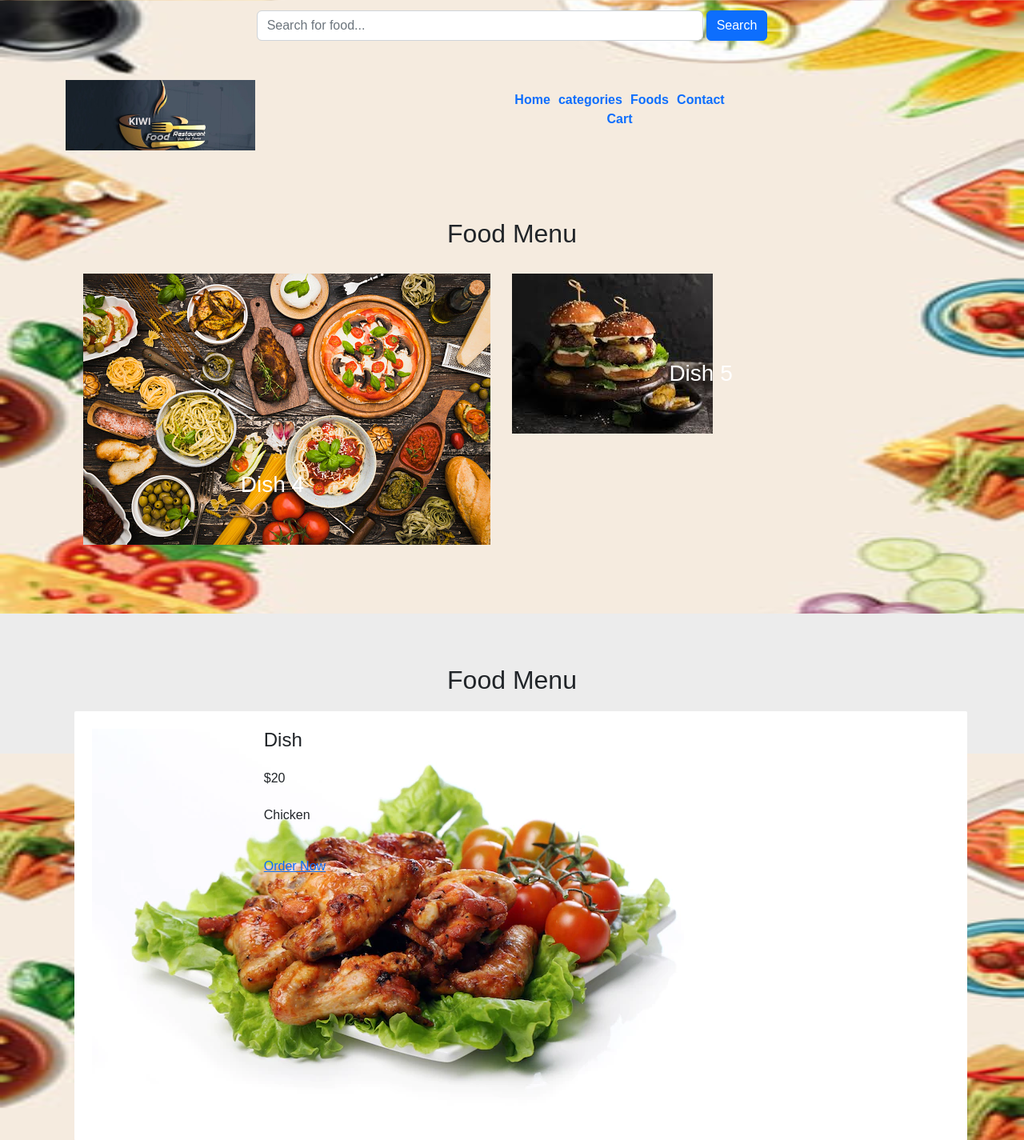
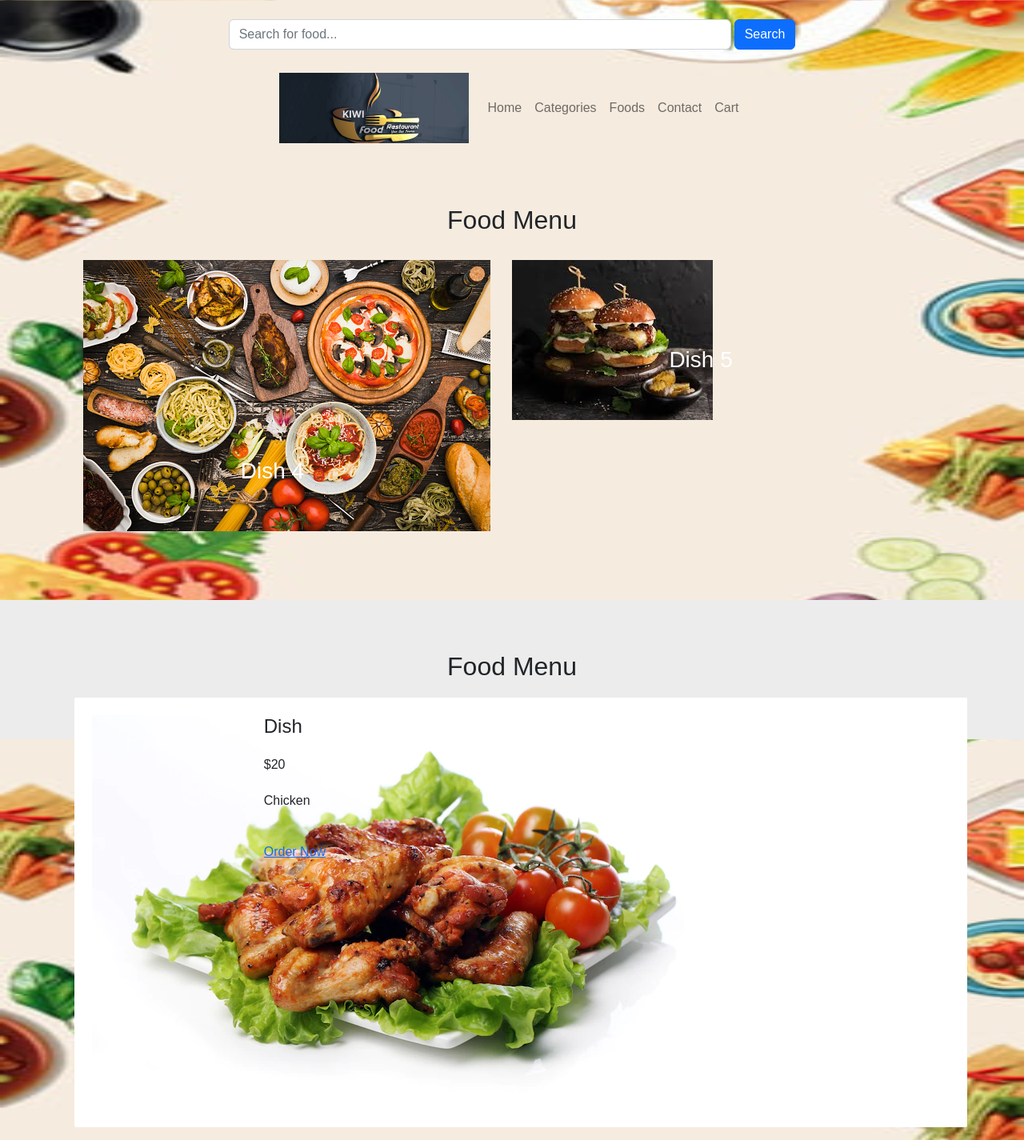
Before and after one commit to vishwakranti/Kiwi_FoodMart_Restaurant, a PHP site: page /kiwi_foodmart/ in a window 1280 px wide. Shown: the top 1425 px of the page at 80% size. Run offline with PHP 8.4, Linux system fonts and the light colour scheme; data comes from the database, SQL or seed files in the repository.

Commit message:
added bootstrap navbar

```diff
--- a/partials-front/menu.php
+++ b/partials-front/menu.php
@@ -24,8 +24,8 @@ include MY_SITE_DIR . '\..\admin\config\constants.php';
 
 <body>
 	<!-- fOOD sEARCH Section Starts Here -->
-<div class="container">
-    <form class="row justify-content-center">
+	<div class="container-fluid">
+		<form class="row justify-content-center pt-4">
 			<div class="col-auto col-md-6 col-lg-6 pe-0">
 				<label for="inputSearch" class="visually-hidden">Search</label>
 				<input type="text" class="form-control" id="inputSearch" placeholder="Search for food...">
@@ -39,35 +39,34 @@ include MY_SITE_DIR . '\..\admin\config\constants.php';
 
 	<!-- Food Search Section Ends Here -->
 	<!-- Navbar Section Starts Here -->
-    <section class="navbar">
-        <div class="container">
-            <div class="logo">
-                <a href="#" title="Logo">
+
+    <nav class="navbar navbar-expand-lg navbar-light">
+        <div class="mx-auto d-sm-flex d-block flex-sm-nowrap">
+            <a class="navbar-brand" href="<?php echo SiteURL; ?>" alt="kiwi food mart logo">
                 <img src="./images/Logo.png" alt="Restaurant Logo" class="img-responsive">
             </a>
-            </div>
-
-            <div class="menu text-right">
-                <ul>
-                    <li>
-                        <a href="<?php echo SiteURL; ?>">Home</a>
+            <button class="navbar-toggler" type="button" data-bs-toggle="collapse">
+                <span class="navbar-toggler-icon"></span>
+            </button>
+            <div class="navbar-collapse collapse">
+                <ul class="navbar-nav me-auto mb-2 mb-lg-0">
+                    <li class="nav-item">
+						<a class="nav-link" href="<?php echo SiteURL; ?>">Home</a>
+					</li >
+					<li class="nav-item">
+						<a class="nav-link" href="<?php echo SiteURL; ?>categories.php" >Categories</a>
 					</li>
-                    <li>
-                        <a href="<?php echo SiteURL; ?>categories.php">categories</a>
+					<li class="nav-item">
+						<a class="nav-link" href="<?php echo SiteURL; ?>foods.php">Foods</a>
 					</li>
-                    <li>
-                        <a href="<?php echo SiteURL; ?>foods.php">Foods</a>
+					<li class="nav-item">
+						<a class="nav-link" href="<?php echo SiteURL; ?>contact.php">Contact</a>
 					</li>
-                    <li>
-                        <a href="<?php echo SiteURL; ?>contact.php">Contact</a>
-                    </li>
-                    <li>
-                        <a href="<?php echo SiteURL; ?>cart.php">Cart</a>
+					<li class="nav-item">
+						<a class="nav-link" href="<?php echo SiteURL; ?>cart.php">Cart</a>
 					</li>
                 </ul>
             </div>
-
-            <div class="clearfix"></div>
         </div>
-    </section>
+    </nav>
 	<!-- Navbar Section Ends Here -->
```
Lines whose indentation alone changed are shown as unchanged.
